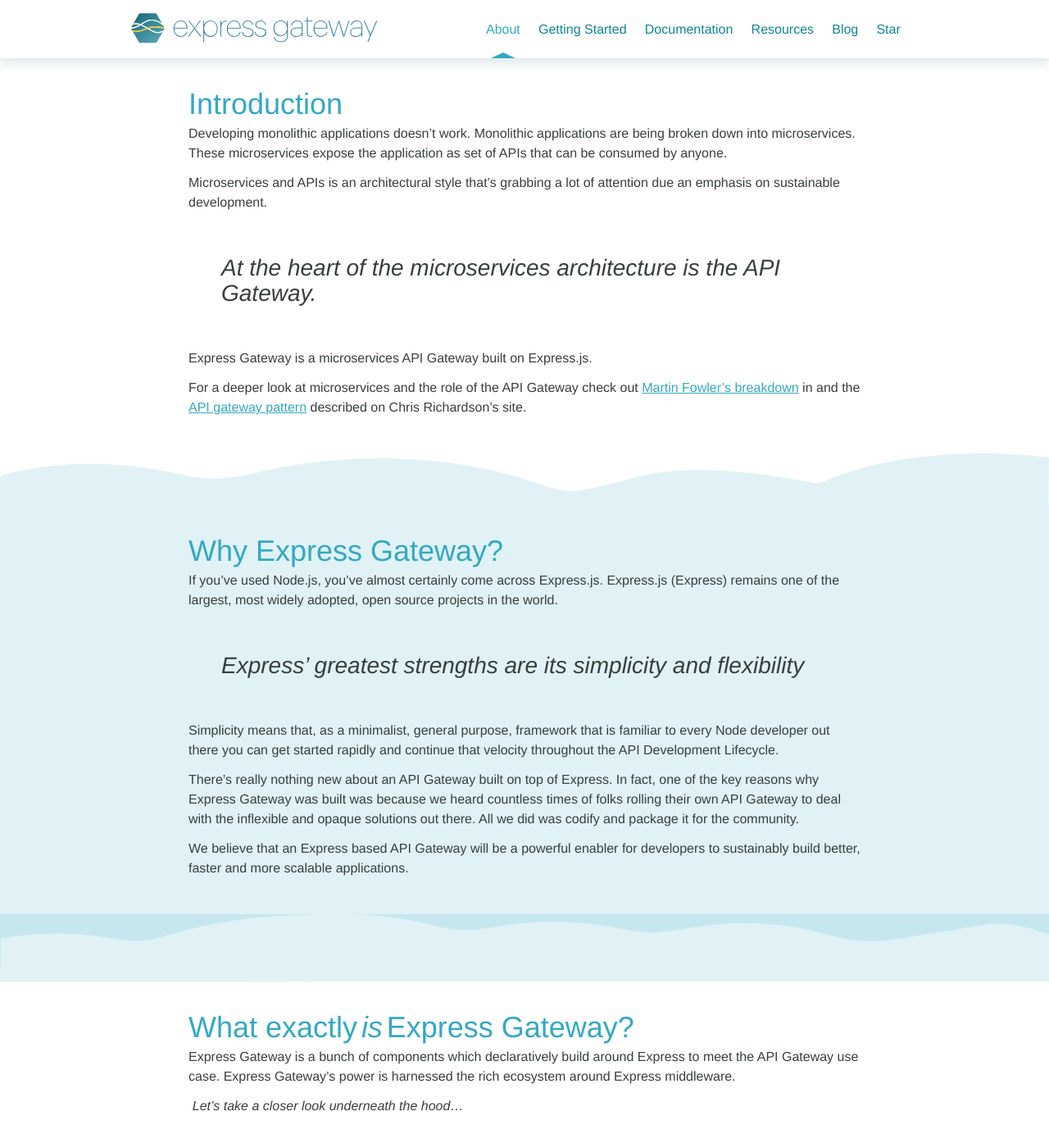
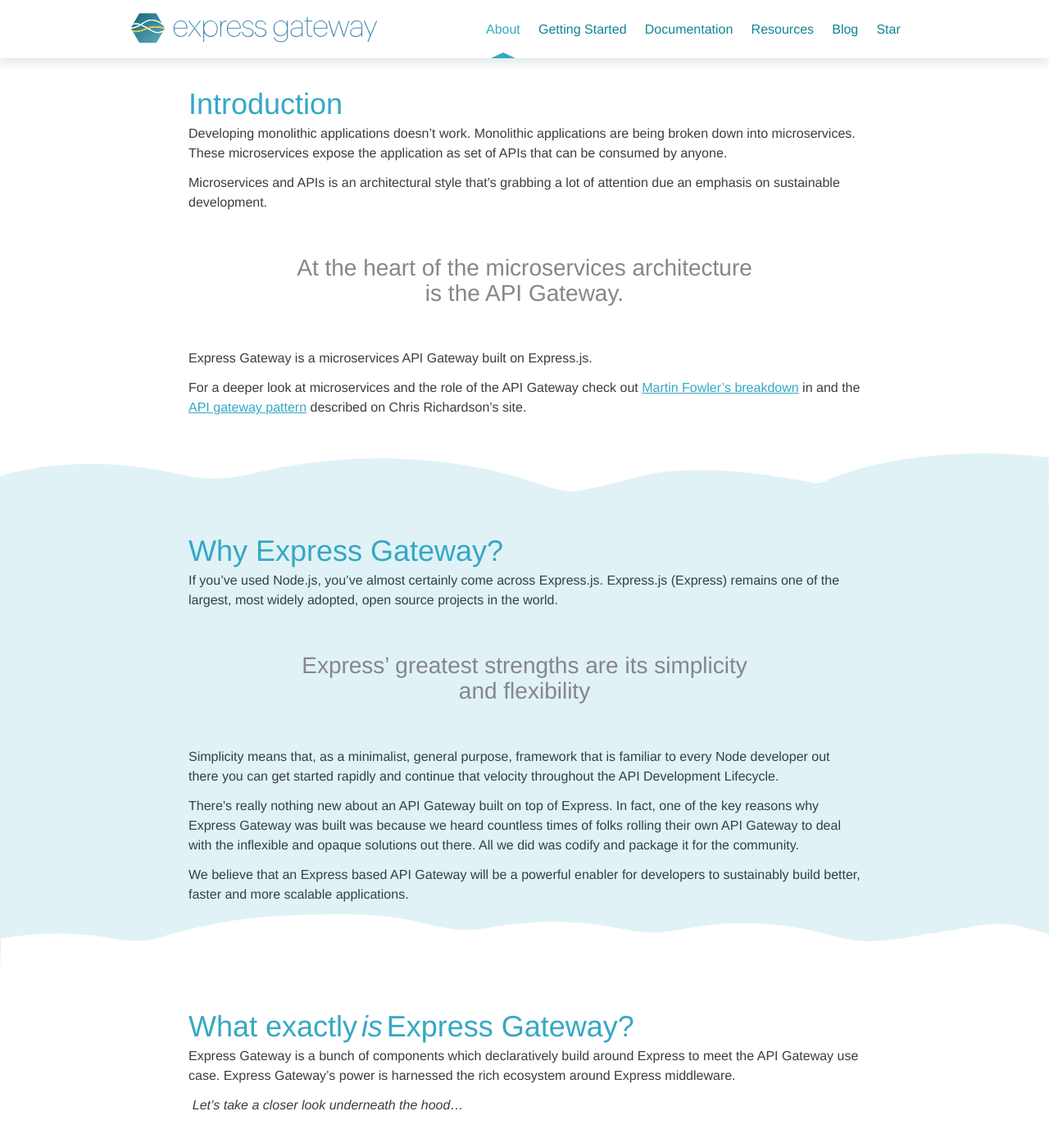
Before and after one commit to ExpressGateway/express-gateway.io, a Jekyll site: the page built from _pages/about.md, in a window 1280 px wide and 1400 px high. Shown: the top 1394 px of the window at 82% size. Built offline with Jekyll 4.4.1, drawn with Linux system fonts in a browser that asks for light colours; nearby versions of some CDN libraries; some web fonts are replaced; comment, search, counter and statistics services are not loaded.

Commit message:
fix blockquotes and about page styling

```diff
--- a/_pages/about.md
+++ b/_pages/about.md
@@ -43,8 +43,8 @@
 </div>
 </div>
 </div>
+</section>
 <div class="svg-fix">{% include wave-2.svg %}</div>
-</section>
 
 <section class="page-section-white">
 <div class="wrapper-flex">
--- a/_sass/_contributions.scss
+++ b/_sass/_contributions.scss
@@ -68,12 +68,13 @@
   }
 
   blockquote {
-    padding: 2.5rem;
-
+    padding: 2.5rem 8rem;
+    text-align: center;
+    color: $color-gray;
     p {
-      font-style: italic;
+      font-style: normal;
       font-size: $font-size-28;
-      font-weight: 200;
+      font-weight: 100;
       line-height: 1.95rem;
     }
   }
```
